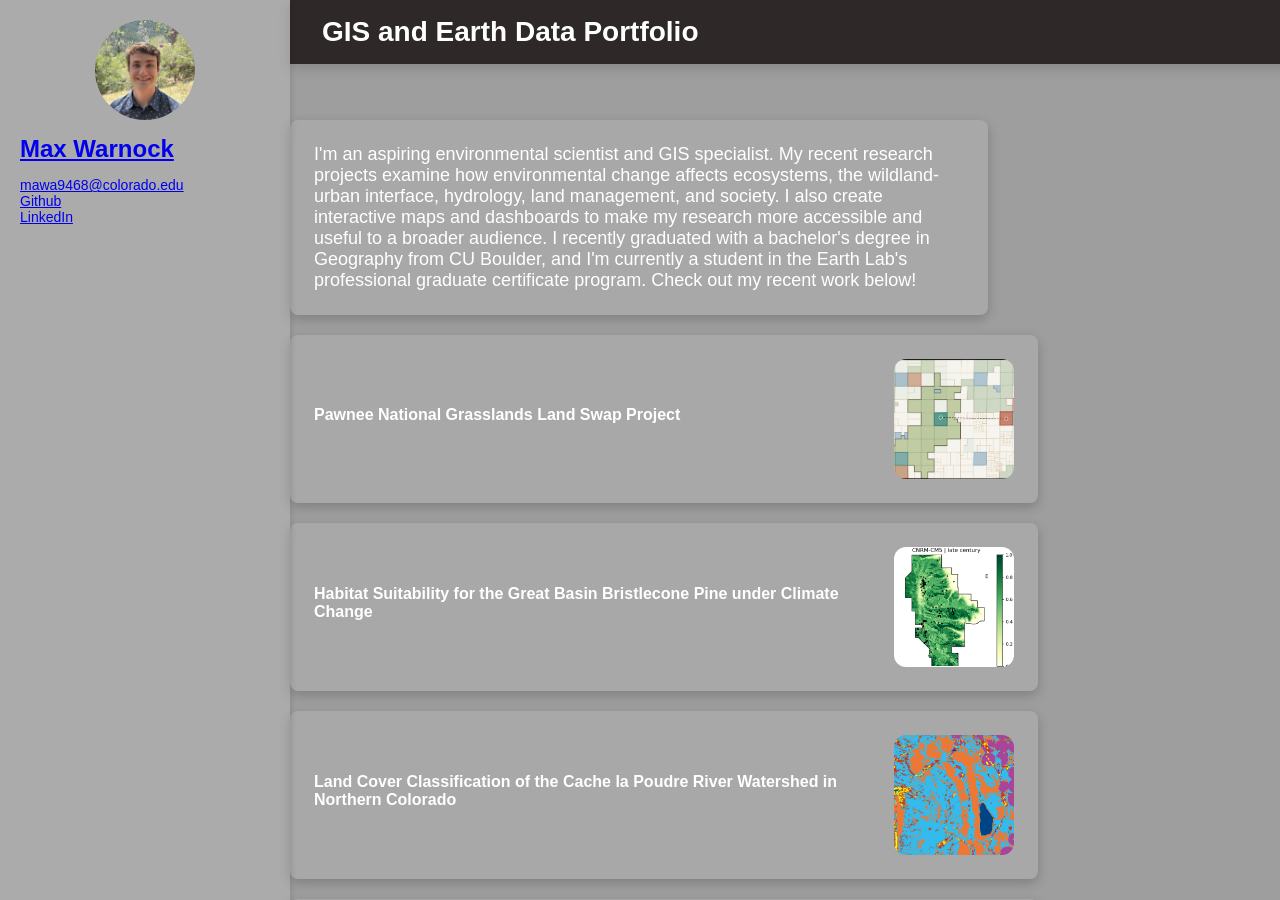
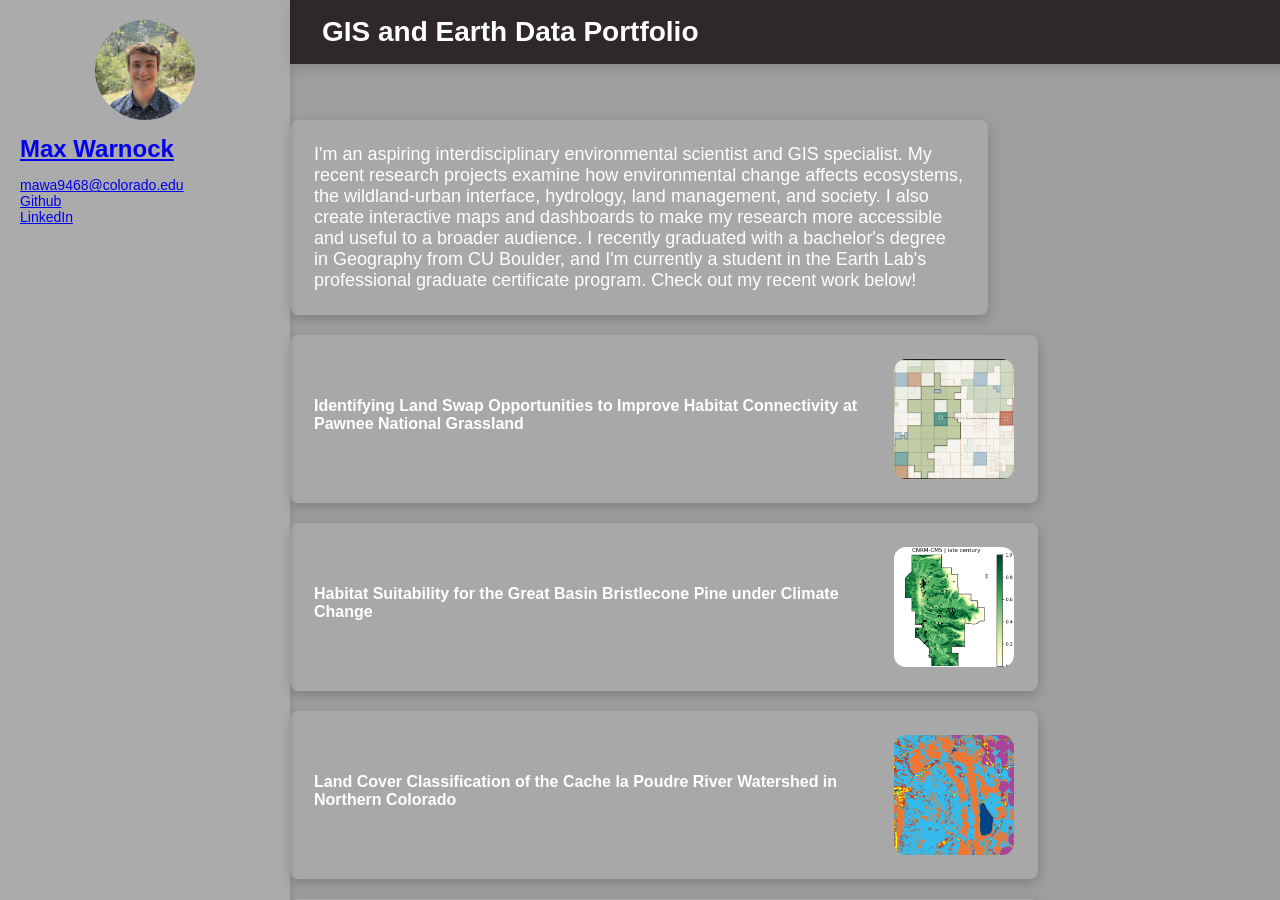
Before and after one commit to maxwarnock/maxwarnock.github.io, a Jekyll site: the page built from index.md, in a window 1280 px wide and 900 px high. Built offline with Jekyll 4.4.1, drawn with Linux system fonts in a browser that asks for light colours; a script that is not in the unit is left out.

Commit message:
Update index.md

```diff
--- a/index.md
+++ b/index.md
@@ -34,11 +34,11 @@ body {
 </style>
 
 <div style="max-width: 650px; margin: 20px 0 0 20px; font-size: 18px; background: rgba(255, 255, 255, 0.10); color: white; padding: 24px; border-radius: 8px; box-shadow: 0 4px 12px rgba(0,0,0,0.20);">
-I'm an aspiring environmental scientist and GIS specialist. My recent research projects examine how environmental change affects ecosystems, the wildland-urban interface, hydrology, land management, and society. I also create interactive maps and dashboards to make my research more accessible and useful to a broader audience. I recently graduated with a bachelor's degree in Geography from CU Boulder, and I'm currently a student in the Earth Lab's professional graduate certificate program. Check out my recent work below!
+I'm an aspiring interdisciplinary environmental scientist and GIS specialist. My recent research projects examine how environmental change affects ecosystems, the wildland-urban interface, hydrology, land management, and society. I also create interactive maps and dashboards to make my research more accessible and useful to a broader audience. I recently graduated with a bachelor's degree in Geography from CU Boulder, and I'm currently a student in the Earth Lab's professional graduate certificate program. Check out my recent work below!
 </div>
 
 
-<a href="https://maxwarnock.github.io/Pawnee-Grasslands-Project/" target="_blank" rel="noopener noreferrer" class="project-card"><span style="flex: 1;"><span style="font-weight: bold; margin-bottom: 8px; display: block;">Pawnee National Grasslands Land Swap Project</span></span><img src="/img/pawnee_cover.png" alt="project thumbnail" style="width: 120px; height: 120px; object-fit: cover; border-radius: 12px; flex-shrink: 0;"></a>
+<a href="https://maxwarnock.github.io/Pawnee-Grasslands-Project/" target="_blank" rel="noopener noreferrer" class="project-card"><span style="flex: 1;"><span style="font-weight: bold; margin-bottom: 8px; display: block;">Identifying Land Swap Opportunities to Improve Habitat Connectivity at Pawnee National Grassland</span></span><img src="/img/pawnee_cover.png" alt="project thumbnail" style="width: 120px; height: 120px; object-fit: cover; border-radius: 12px; flex-shrink: 0;"></a>
 
 <a href="https://maxwarnock.github.io/projects/habitat_suitability.html" target="_blank" rel="noopener noreferrer" class="project-card"><span style="flex: 1;"><span style="font-weight: bold; margin-bottom: 8px; display: block;">Habitat Suitability for the Great Basin Bristlecone Pine under Climate Change</span></span><img src="/img/hab_suit_cover.png" alt="project thumbnail" style="width: 120px; height: 120px; object-fit: cover; border-radius: 12px; flex-shrink: 0;"></a>
 
```
